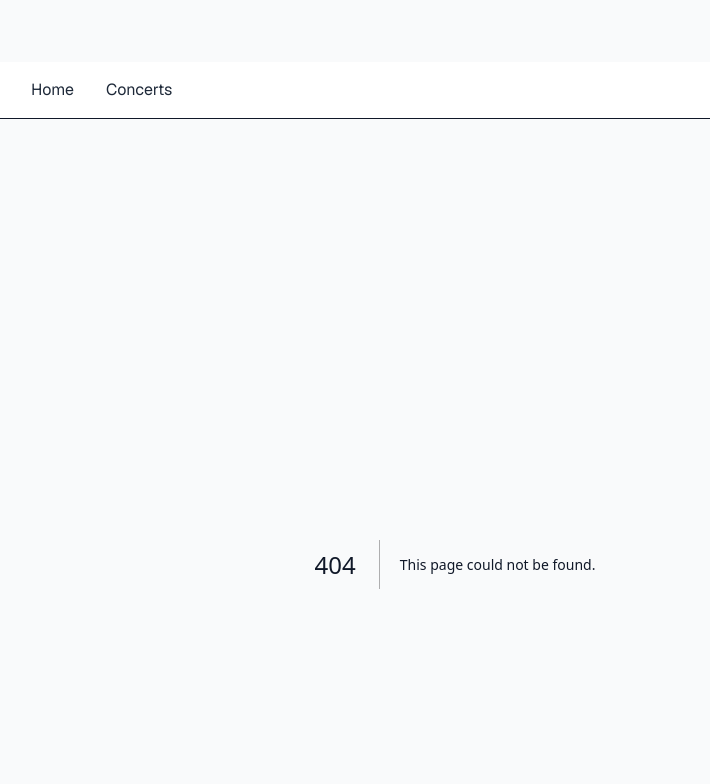
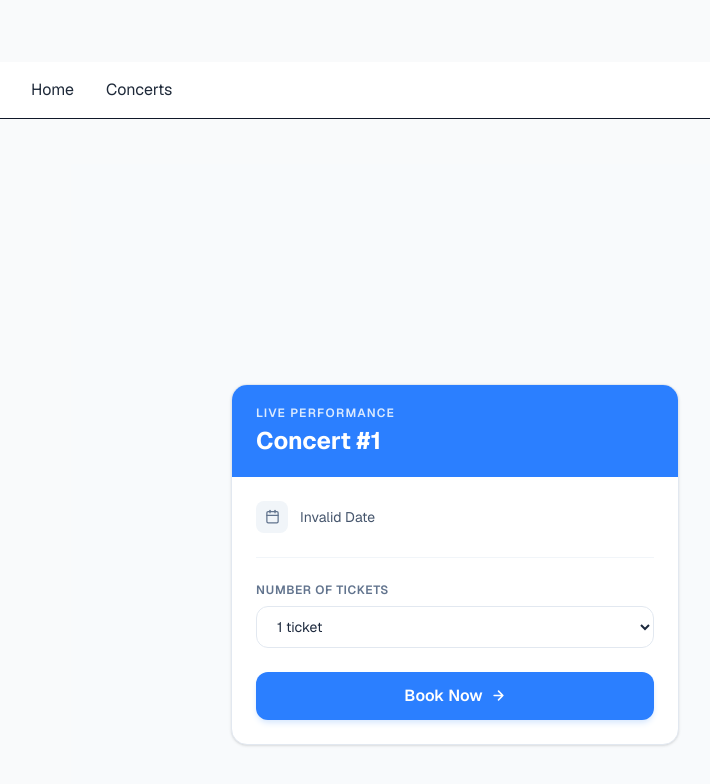
Before and after one commit to romelt777/tickethub-aws-frontend, a Next.js app: page /concerts/1 in a window 1280 px wide. Before the commit this address had no page. Shown: the top 784 px of the page, without its empty margins (185-895 px from the left). Built offline with nearby package versions, Linux system fonts and the light colour scheme.

Commit message:
individual concert page is working

```diff
--- /dev/null
+++ b/src/app/concerts/[id]/page.tsx
@@ -0,0 +1,29 @@
+import ConcertDetails from "../_components/ConcertDetails";
+
+type ConcertParams = {
+    id: string;
+    date: string;
+    quantity: number
+};
+
+const Concert = async ({ params }: { params: ConcertParams }) => {
+    const concertParams = await params;
+    const id = concertParams.id;
+    const date = concertParams.date;
+    const quantity = concertParams.quantity;
+
+    const concert = {
+        id: id,
+        date: date,
+        quantity: quantity
+
+    }
+
+    return (
+        <>
+            <ConcertDetails concert={concert}></ConcertDetails>
+        </>
+    )
+}
+
+export default Concert
--- /dev/null
+++ b/src/app/concerts/_components/ConcertDetails.tsx
@@ -0,0 +1,82 @@
+'use client'
+
+import Link from 'next/link';
+import { useState } from 'react'
+import { useSearchParams } from 'next/navigation'
+
+type ConcertDetailsType = {
+    id: string,
+    date: string,
+    quantity: number
+}
+
+const ConcertDetails = ({ concert }: { concert: ConcertDetailsType }) => {
+    const searchParams = useSearchParams()
+    const date = searchParams.get('date');
+
+    const [quantity, setQuantity] = useState(1);
+
+    const formatDate = (iso: string) => {
+        const d = new Date((iso || '') + 'T00:00:00');
+        return d.toLocaleDateString('en-US', { weekday: 'long', year: 'numeric', month: 'long', day: 'numeric' });
+    };
+
+    return (
+        <div className="min-h-screen bg-slate-50 flex items-center justify-center px-6 py-16">
+            <div className="bg-white border border-slate-200 rounded-2xl shadow-sm w-full max-w-md overflow-hidden">
+                {/* card header strip */}
+                <div className="bg-blue-500 px-6 py-5">
+                    <p className="text-blue-100 text-xs font-semibold tracking-widest uppercase mb-1">Live Performance</p>
+                    <h1 className="text-2xl font-bold text-white">Concert #{concert.id}</h1>
+                </div>
+
+                {/* card body */}
+                <div className="px-6 py-6 space-y-6">
+                    {/* date row */}
+                    <div className="flex items-center gap-3 text-slate-600 text-sm">
+                        <div className="w-8 h-8 rounded-lg bg-slate-100 flex items-center justify-center flex-shrink-0">
+                            <svg width="15" height="15" viewBox="0 0 24 24" fill="none" stroke="currentColor" strokeWidth="2" strokeLinecap="round" strokeLinejoin="round" className="text-slate-500">
+                                <rect x="3" y="4" width="18" height="18" rx="2" /><line x1="16" y1="2" x2="16" y2="6" /><line x1="8" y1="2" x2="8" y2="6" /><line x1="3" y1="10" x2="21" y2="10" />
+                            </svg>
+                        </div>
+                        {formatDate(date!)}
+                    </div>
+
+                    <div className="border-t border-slate-100" />
+
+                    {/* quantity */}
+                    <div>
+                        <label htmlFor="quantity" className="block text-xs font-semibold text-slate-500 uppercase tracking-wider mb-2">
+                            Number of Tickets
+                        </label>
+                        <select
+                            id="quantity"
+                            value={quantity}
+                            onChange={(e) => setQuantity(Number(e.target.value))}
+                            className="w-full border border-slate-200 rounded-xl px-4 py-2.5 text-slate-800 text-sm bg-white focus:outline-none focus:ring-2 focus:ring-blue-300 focus:border-blue-400 transition"
+                        >
+                            {[...Array(10)].map((_, i) => (
+                                <option key={i} value={i + 1}>
+                                    {i + 1} {i === 0 ? 'ticket' : 'tickets'}
+                                </option>
+                            ))}
+                        </select>
+                    </div>
+
+                    {/* book button */}
+                    <Link
+                        href={{ pathname: '/checkout', query: { id: concert.id, date: concert.date, quantity } }}
+                        className="flex items-center justify-center gap-2 w-full bg-blue-500 hover:bg-blue-600 transition-colors text-white font-semibold py-3 rounded-xl shadow-md shadow-blue-100"
+                    >
+                        Book Now
+                        <svg width="15" height="15" viewBox="0 0 24 24" fill="none" stroke="currentColor" strokeWidth="2.5" strokeLinecap="round" strokeLinejoin="round">
+                            <path d="M5 12h14M12 5l7 7-7 7" />
+                        </svg>
+                    </Link>
+                </div>
+            </div>
+        </div>
+    );
+}
+
+export default ConcertDetails
```
